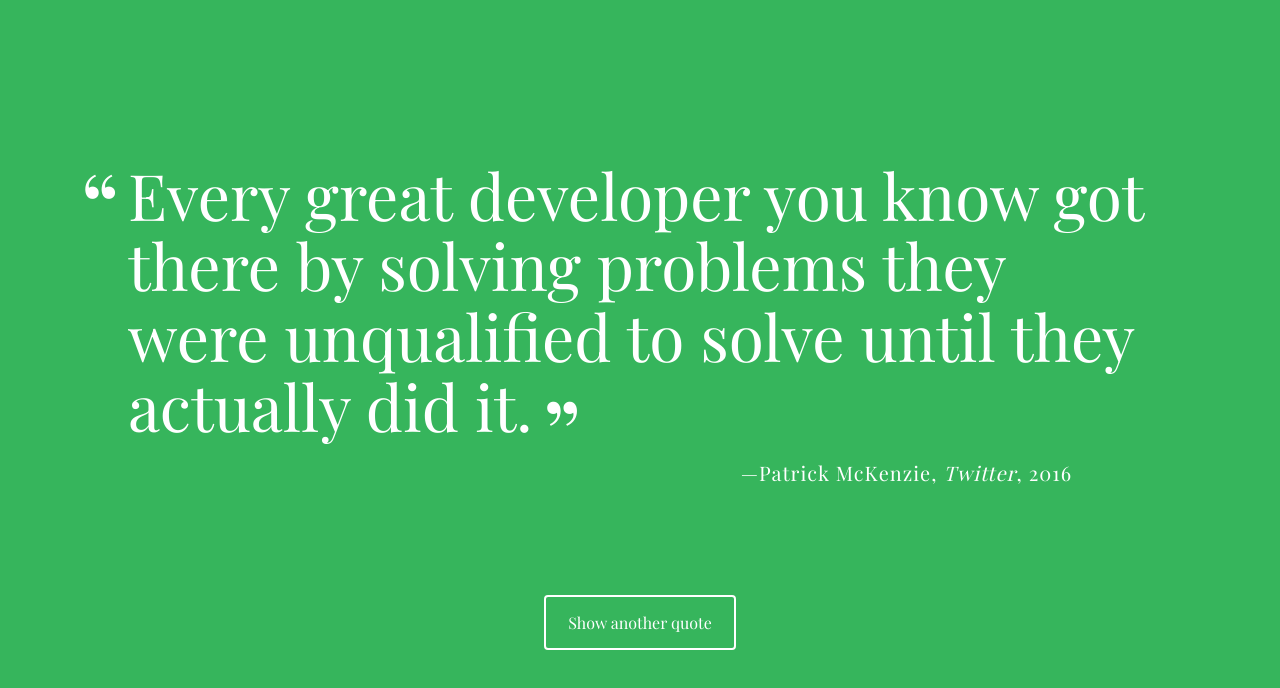
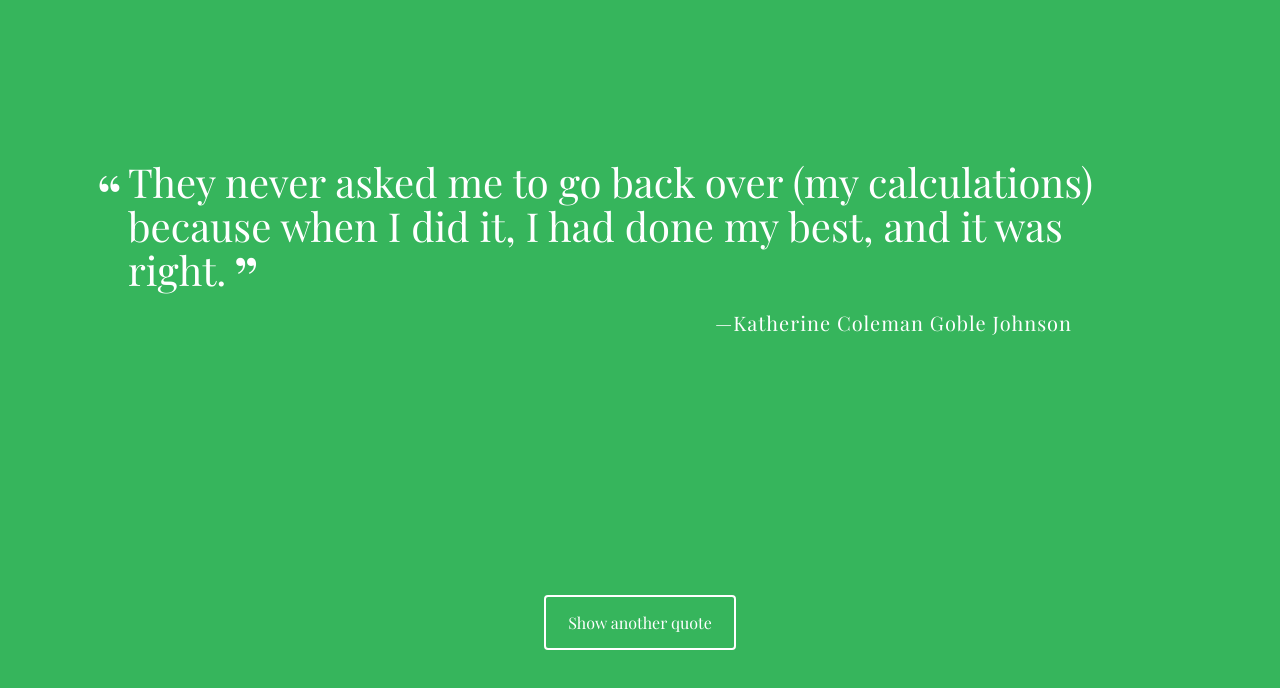
Before and after one commit to sarahflynn/random-quote-generator, a plain HTML site: page index.html in a window 1280 px wide. Both pictures are taken after a click on the button "Show another quote". Drawn offline with nearby package versions, Linux system fonts and the light colour scheme; a web font is replaced by a local one.

Commit message:
basic quote generator functioning

```diff
--- a/css/styles.css
+++ b/css/styles.css
@@ -95,10 +95,10 @@ body {
 
 @media (min-width: 420px) {
   .quote {
-    font-size: 4rem;
+    font-size: 2.5rem;
   }
   .quote:before, .quote:after {
-    font-size: 6rem;
+    font-size: 4rem;
   }
   .source {
     font-size: 1.25rem;
--- a/js/script.js
+++ b/js/script.js
@@ -81,7 +81,7 @@ function printQuote() {
   }
   html += `</p>`;
   quoteBox = document.getElementById('quote-box');
-  quoteBox.innerHTML(html);
+  quoteBox.innerHTML = html;
 }
 
 /***
```
